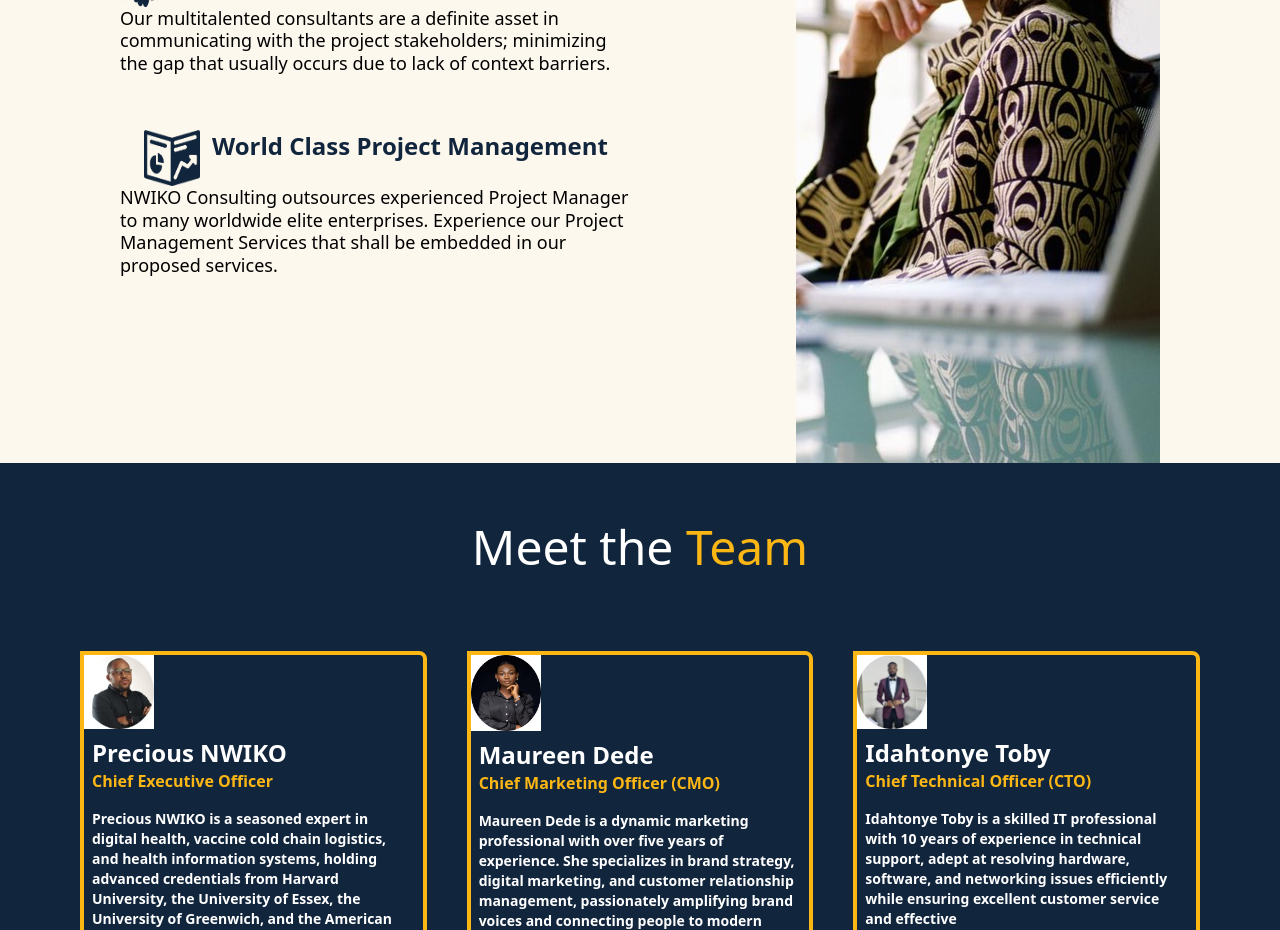
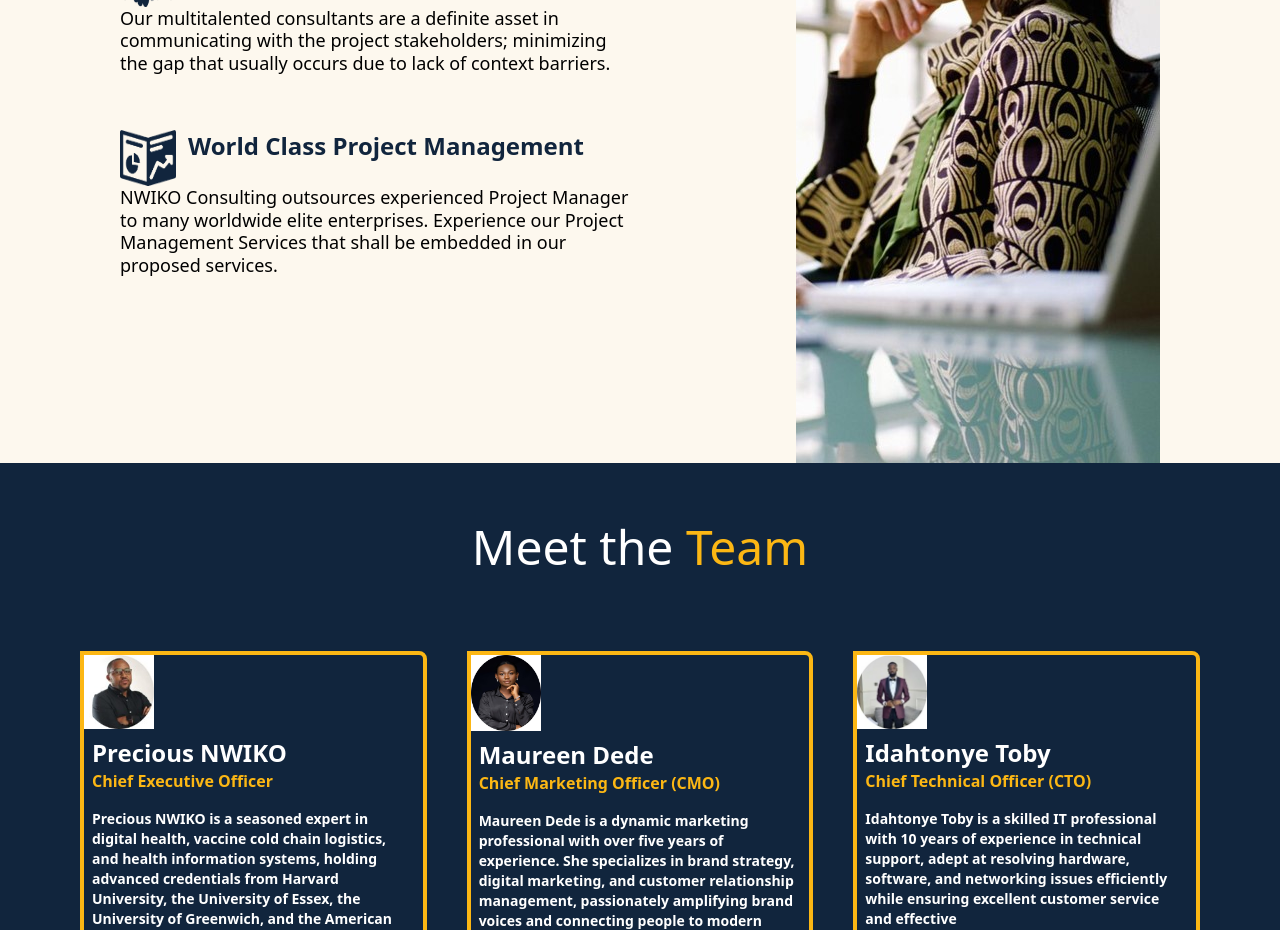
Before and after one commit to amarachi-nwokocha/Nwiko-consulting, a React (Vite) app: page / in a window 1280 px wide. Shown: the part 2400-3330 px from the top of the page. Built offline with nearby package versions, Linux system fonts and the light colour scheme.

Commit message:
fixed shifting text

```diff
--- a/src/Components/Reasons.jsx
+++ b/src/Components/Reasons.jsx
@@ -51,14 +51,14 @@ const Reasons = () => {
             </div>
           </div>
           <div className="w-full md:w-[40vw] mt-14">
-            <div className="flex gap-3 md:flex-row justify-center">
+            <div className="flex gap-3 md:flex-row">
               <img src={why3} alt="" className="w-14 h-14"/>
-              <h2 className=" font-bold text-blue text-2xl pb-2 ">
+              <h2 className="font-bold text-blue text-2xl pb-2  ">
                 World Class Project Management
               </h2>
             </div>
             <div>
-              <p className="text-lg leading-tight">
+              <p className="text-lg leading-tight pb-9">
                 NWIKO Consulting outsources experienced Project Manager to many
                 worldwide elite enterprises. Experience our Project Management
                 Services that shall be embedded in our proposed services.
```
